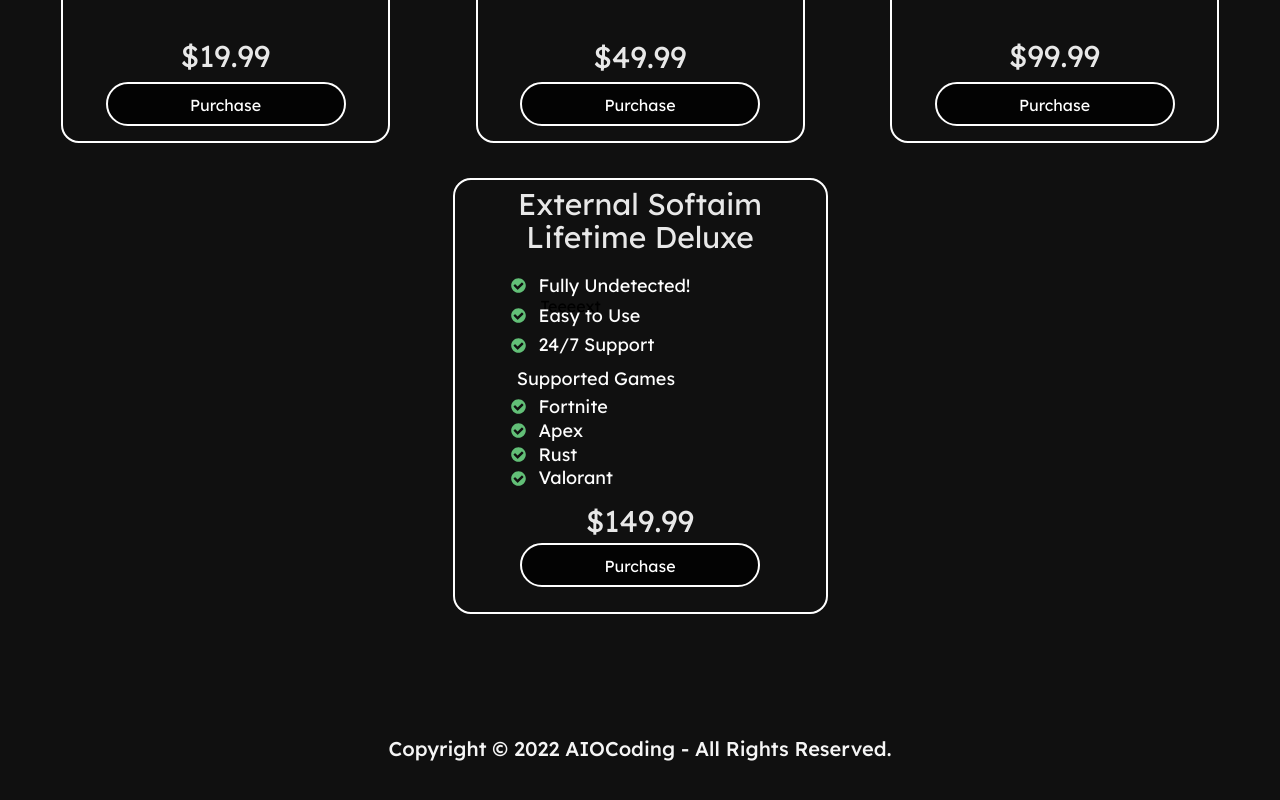
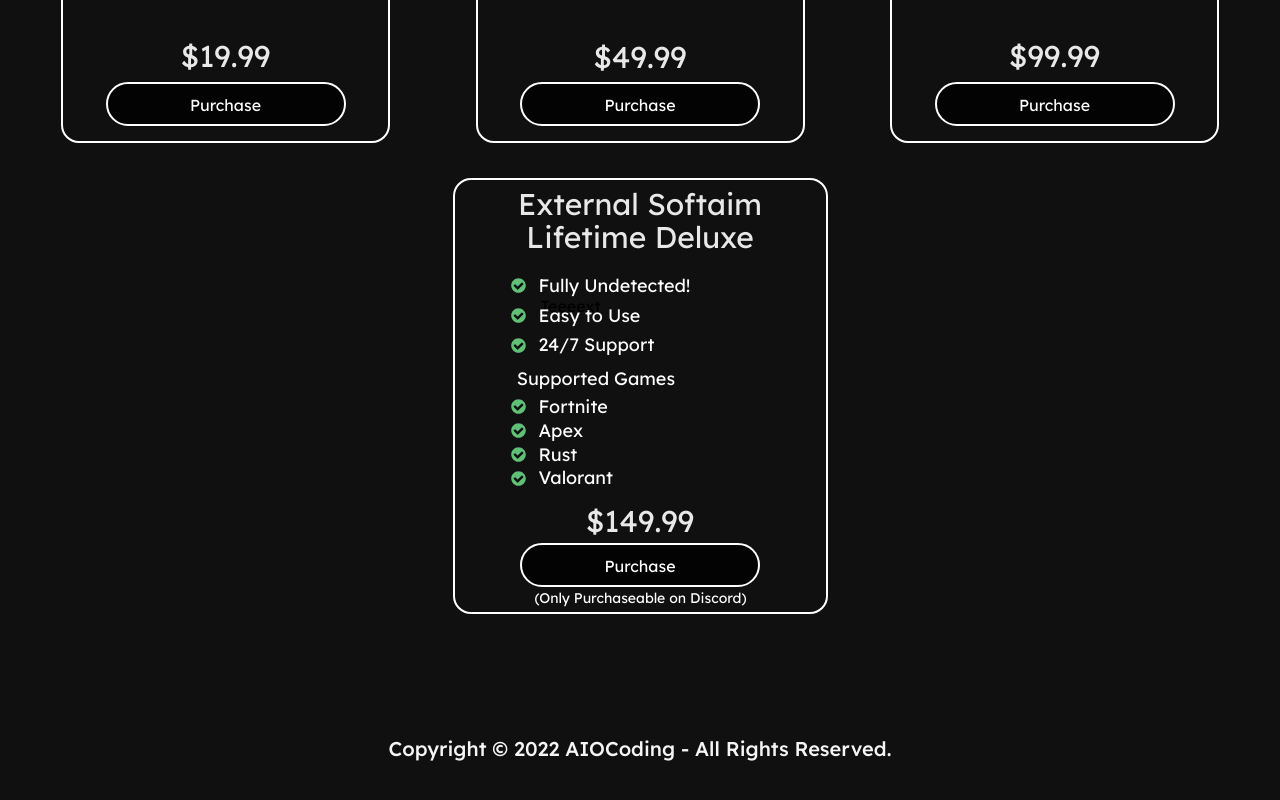
Before and after one commit to NotSlater/aiocoding.github.io, a plain HTML site: page index.html in a window 1280 px wide. Shown: the part 1915-2715 px from the top of the page. Drawn offline with Linux system fonts and the light colour scheme.

Commit message:
Update index.html

```diff
--- a/index.html
+++ b/index.html
@@ -381,6 +381,7 @@
                 </a>
                 <span class="home-text56">$149.99</span>
                 <span class="home-text57">Teeeext</span>
+                <span class="home-text58">(Only Purchaseable on Discord)</span>
                 <span class="home-text59">
                   <span>External Softaim</span>
                   <br />
```
